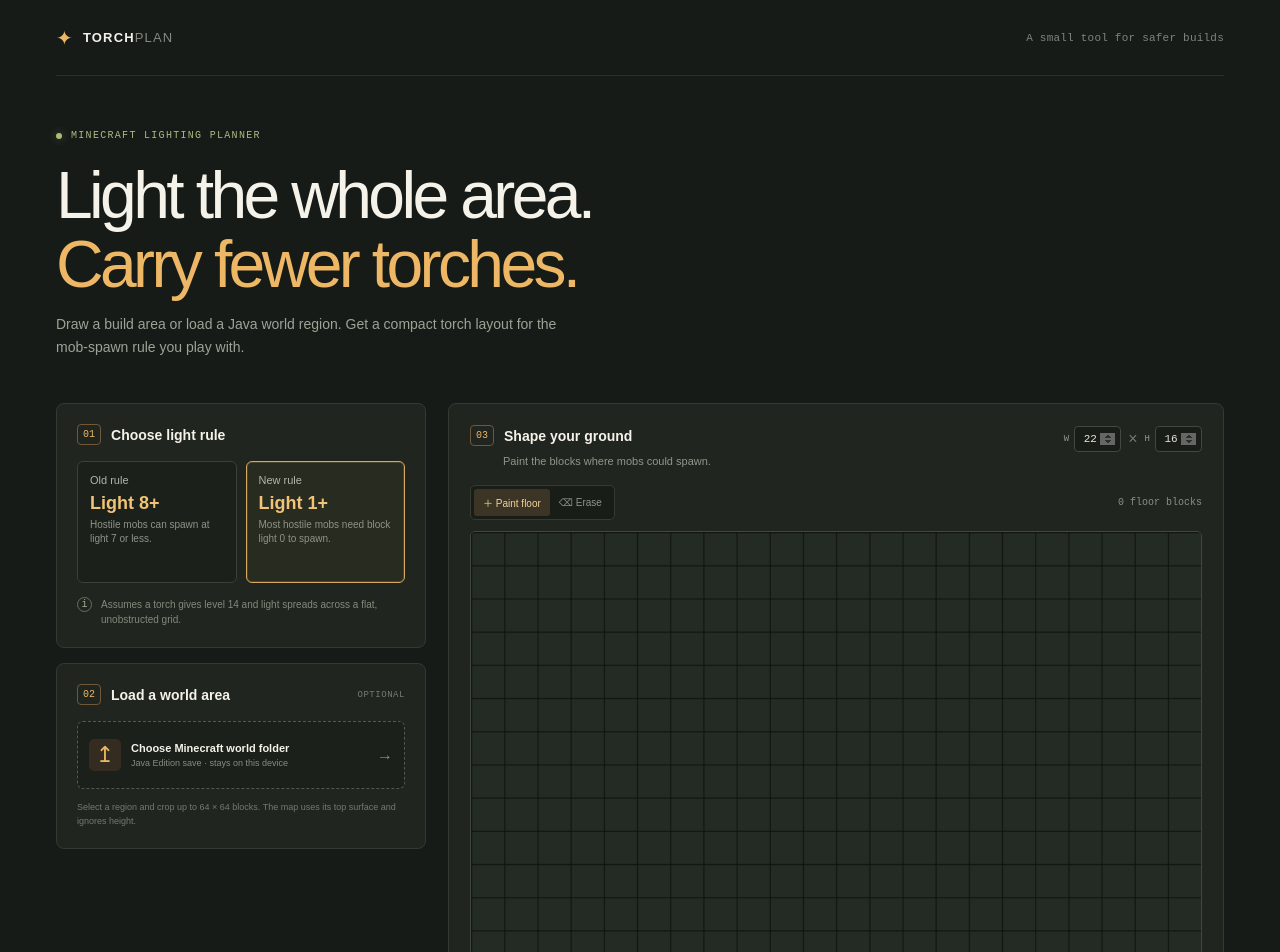
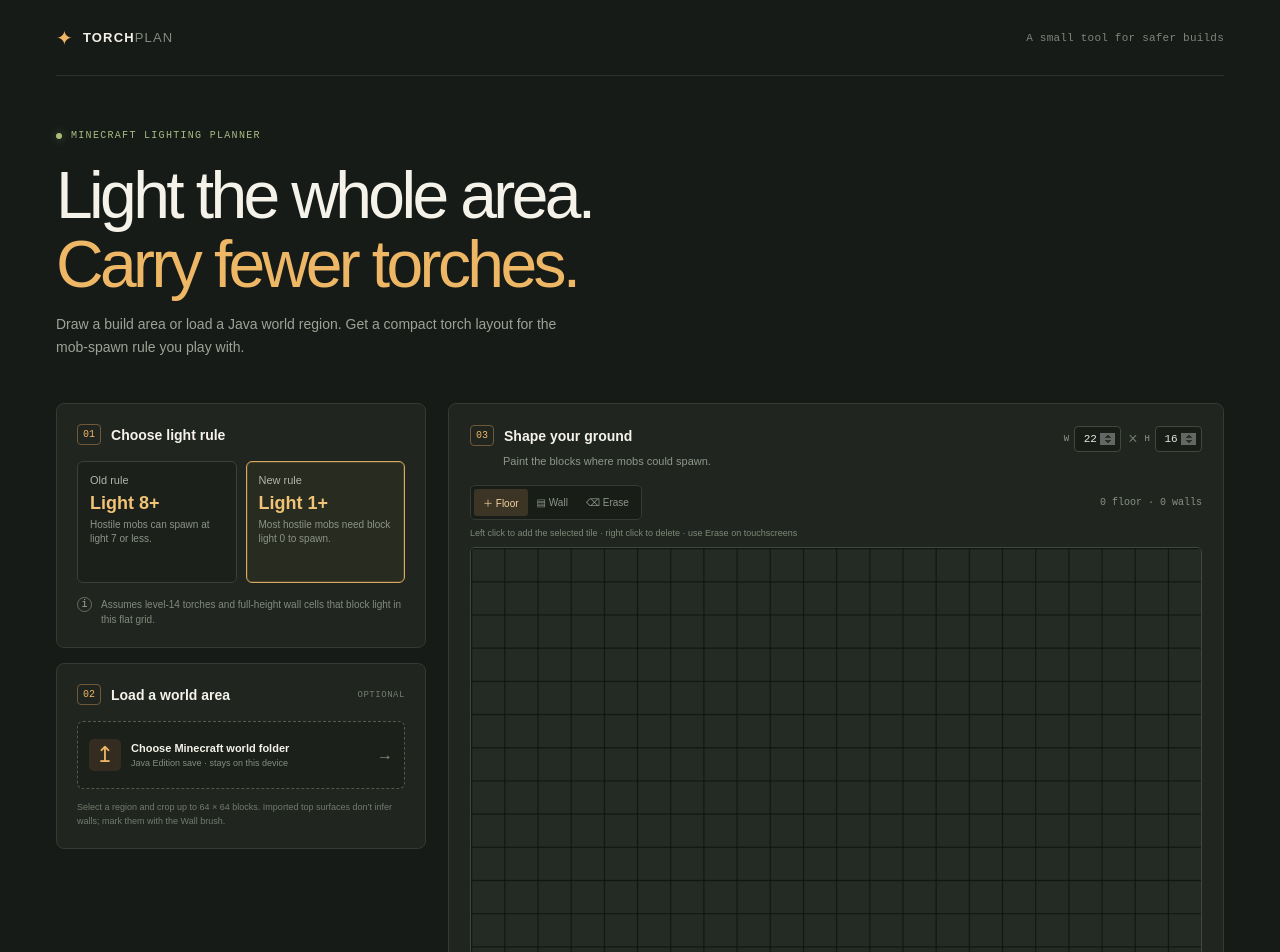
Before and after one commit to furinobu/minecraft-torch-planner, a React (Vite) app: page / in a window 1280 px wide. Shown: the top 952 px of the page. Built offline with nearby package versions, Linux system fonts and the light colour scheme.

Commit message:
Model walls and add right-click erase

```diff
--- a/src/App.tsx
+++ b/src/App.tsx
@@ -6,7 +6,7 @@ import type { ImportedRegion, RegionChoice } from "./worldFolder";
 import type { TorchPlan } from "./torchPlanner";
 
 type Rule = "legacy" | "modern";
-type Tool = "paint" | "erase";
+type Tool = "floor" | "wall" | "erase";
 const INITIAL_WIDTH = 22;
 const INITIAL_HEIGHT = 16;
 
@@ -52,9 +52,9 @@ function RegionPreview({ region, cropX, cropZ, cropWidth, cropHeight }: {
 export default function App() {
   const [width, setWidth] = useState(INITIAL_WIDTH);
   const [height, setHeight] = useState(INITIAL_HEIGHT);
-  const [floor, setFloor] = useState(() => new Uint8Array(INITIAL_WIDTH * INITIAL_HEIGHT));
+  const [terrain, setTerrain] = useState(() => new Uint8Array(INITIAL_WIDTH * INITIAL_HEIGHT));
   const [rule, setRule] = useState<Rule>("modern");
-  const [tool, setTool] = useState<Tool>("paint");
+  const [tool, setTool] = useState<Tool>("floor");
   const [plan, setPlan] = useState<TorchPlan | null>(null);
   const [calculating, setCalculating] = useState(false);
   const [regions, setRegions] = useState<RegionChoice[]>([]);
@@ -70,7 +70,8 @@ export default function App() {
   const [planError, setPlanError] = useState("");
   const canvasRef = useRef<HTMLCanvasElement>(null);
   const workerRef = useRef<Worker | null>(null);
-  const cellsOn = useMemo(() => floor.reduce((count, value) => count + (value ? 1 : 0), 0), [floor]);
+  const cellsOn = useMemo(() => terrain.reduce((count, value) => count + (value === 1 ? 1 : 0), 0), [terrain]);
+  const wallsOn = useMemo(() => terrain.reduce((count, value) => count + (value === 2 ? 1 : 0), 0), [terrain]);
   const radius = rule === "legacy" ? 6 : 13;
   const torchCoordinates = plan?.positions.map((position) => {
     const x = position % width;
@@ -96,12 +97,23 @@ export default function App() {
     context.fillStyle = "#242a24";
     context.fillRect(0, 0, canvas.width, canvas.height);
 
-    for (let index = 0; index < floor.length; index += 1) {
+    for (let index = 0; index < terrain.length; index += 1) {
       const x = index % width;
       const y = Math.floor(index / width);
-      if (floor[index]) {
+      if (terrain[index] === 1) {
         context.fillStyle = "#687c5d";
         context.fillRect(x * cellSize + 1, y * cellSize + 1, cellSize - 2, cellSize - 2);
+      } else if (terrain[index] === 2) {
+        context.fillStyle = "#505a57";
+        context.fillRect(x * cellSize + 1, y * cellSize + 1, cellSize - 2, cellSize - 2);
+        context.strokeStyle = "#849087";
+        context.lineWidth = 2;
+        context.beginPath();
+        context.moveTo(x * cellSize + 5, y * cellSize + 10);
+        context.lineTo((x + 1) * cellSize - 5, y * cellSize + 10);
+        context.moveTo(x * cellSize + 5, y * cellSize + 19);
+        context.lineTo((x + 1) * cellSize - 5, y * cellSize + 19);
+        context.stroke();
       }
     }
     if (plan) {
@@ -138,17 +150,20 @@ export default function App() {
       context.lineTo(canvas.width, y * cellSize + 0.5);
       context.stroke();
     }
-  }, [floor, width, height, plan]);
+  }, [terrain, width, height, plan]);
 
   const paintAt = (event: ReactPointerEvent<HTMLCanvasElement>) => {
-    if (event.type === "pointermove" && event.buttons === 0) return;
+    const pointerIsMoving = event.type === "pointermove";
+    if (pointerIsMoving && event.buttons === 0) return;
+    if (!pointerIsMoving && event.button !== 0 && event.button !== 2) return;
     const bounds = event.currentTarget.getBoundingClientRect();
     const x = Math.floor(((event.clientX - bounds.left) / bounds.width) * width);
     const y = Math.floor(((event.clientY - bounds.top) / bounds.height) * height);
     if (x < 0 || y < 0 || x >= width || y >= height) return;
     const index = y * width + x;
-    const value = tool === "paint" ? 1 : 0;
-    setFloor((current) => {
+    const rightClick = pointerIsMoving ? (event.buttons & 2) !== 0 : event.button === 2;
+    const value = rightClick || tool === "erase" ? 0 : tool === "wall" ? 2 : 1;
+    setTerrain((current) => {
       if (current[index] === value) return current;
       const next = current.slice();
       next[index] = value;
@@ -162,7 +177,7 @@ export default function App() {
   const changeDimension = (which: "width" | "height", value: number) => {
     const nextWidth = which === "width" ? value : width;
     const nextHeight = which === "height" ? value : height;
-    setFloor((current) => resizeGrid(current, width, height, nextWidth, nextHeight));
+    setTerrain((current) => resizeGrid(current, width, height, nextWidth, nextHeight));
     setWidth(nextWidth);
     setHeight(nextHeight);
     cancelPlan();
@@ -191,7 +206,7 @@ export default function App() {
       setPlanError("The torch planner stopped unexpectedly. Try a smaller map.");
       worker.terminate();
     };
-    worker.postMessage({ width, height, floor, radius });
+    worker.postMessage({ width, height, terrain, radius });
   };
 
   const handleFolder = (fileList: FileList | null) => {
@@ -234,7 +249,7 @@ export default function App() {
     }
     setWidth(nextWidth);
     setHeight(nextHeight);
-    setFloor(next);
+    setTerrain(next);
     const region = regions[selectedRegion];
     if (region) setWorldOrigin({ x: region.x * 512 + cropX, z: region.z * 512 + cropZ });
     cancelPlan();
@@ -269,7 +284,7 @@ export default function App() {
                 <span className="rule-name">New rule</span><span className="rule-level">Light 1+</span><span className="rule-detail">Most hostile mobs need block light 0 to spawn.</span>
               </button>
             </div>
-            <div className="assumption"><span className="info-mark">i</span><span>Assumes a torch gives level 14 and light spreads across a flat, unobstructed grid.</span></div>
+            <div className="assumption"><span className="info-mark">i</span><span>Assumes level-14 torches and full-height wall cells that block light in this flat grid.</span></div>
           </section>
 
           <section className="panel import-panel">
@@ -299,7 +314,7 @@ export default function App() {
               </div>
               <button className="small-button apply-crop" onClick={applyCrop}>Use this area →</button>
             </div>}
-            <p className="import-help">Select a region and crop up to 64 × 64 blocks. The map uses its top surface and ignores height.</p>
+            <p className="import-help">Select a region and crop up to 64 × 64 blocks. Imported top surfaces don’t infer walls; mark them with the Wall brush.</p>
           </section>
         </aside>
 
@@ -314,17 +329,19 @@ export default function App() {
           </div>
           <div className="canvas-toolbar">
             <div className="tool-switch" role="group" aria-label="Map drawing tool">
-              <button className={tool === "paint" ? "active" : ""} onClick={() => setTool("paint")}>＋ Paint floor</button>
+              <button className={tool === "floor" ? "active" : ""} onClick={() => setTool("floor")}>＋ Floor</button>
+              <button className={tool === "wall" ? "active" : ""} onClick={() => setTool("wall")}>▤ Wall</button>
               <button className={tool === "erase" ? "active" : ""} onClick={() => setTool("erase")}>⌫ Erase</button>
             </div>
-            <span className="map-count">{cellsOn.toLocaleString()} floor blocks</span>
+            <span className="map-count">{cellsOn.toLocaleString()} floor · {wallsOn.toLocaleString()} walls</span>
           </div>
+          <p className="map-instructions">Left click to add the selected tile · right click to delete · use Erase on touchscreens</p>
           <div className="map-scroll">
             <canvas ref={canvasRef} className="map-canvas" onPointerDown={paintAt} onPointerMove={paintAt} onContextMenu={(event) => event.preventDefault()} aria-label="Paintable top-down map grid" role="application" />
           </div>
           <div className="map-footer">
-            <div className="legend"><span className="legend-swatch floor-swatch" /> Walkable floor <span className="legend-swatch torch-swatch">✦</span> Suggested torch</div>
-            <button className="clear-button" onClick={() => { setFloor(new Uint8Array(width * height)); setPlan(null); }}>Clear map</button>
+            <div className="legend"><span className="legend-swatch floor-swatch" /> Walkable floor <span className="legend-swatch wall-swatch" /> Wall blocks light <span className="legend-swatch torch-swatch">✦</span> Suggested torch</div>
+            <button className="clear-button" onClick={() => { cancelPlan(); setTerrain(new Uint8Array(width * height)); setPlan(null); setPlanError(""); }}>Clear map</button>
           </div>
 
           <div className="plan-bar">
@@ -339,7 +356,7 @@ export default function App() {
         </section>
       </div>
 
-      <footer className="footnote"><span>Planning is based on block light only. Spawn conditions such as biome, floor block, sky light, and nearby players are outside this 2D model.</span><a href="https://feedback.minecraft.net/hc/en-us/articles/4415128577293-Minecraft-Java-Edition-1-18" target="_blank" rel="noreferrer">1.18 light rule ↗</a></footer>
+      <footer className="footnote"><span>Walls are treated as full-height opaque cells in a flat 2D layer. Other spawn conditions such as biome, floor block, sky light, and nearby players are outside this model.</span><a href="https://feedback.minecraft.net/hc/en-us/articles/4415128577293-Minecraft-Java-Edition-1-18" target="_blank" rel="noreferrer">1.18 light rule ↗</a></footer>
     </main>
   );
 }
--- a/src/planner.worker.ts
+++ b/src/planner.worker.ts
@@ -3,12 +3,12 @@ import { planTorches } from "./torchPlanner";
 type PlanRequest = {
   width: number;
   height: number;
-  floor: Uint8Array;
+  terrain: Uint8Array;
   radius: number;
 };
 
 const worker = self as unknown as DedicatedWorkerGlobalScope;
 worker.onmessage = (event: MessageEvent<PlanRequest>) => {
-  const { width, height, floor, radius } = event.data;
-  worker.postMessage(planTorches(width, height, floor, radius));
+  const { width, height, terrain, radius } = event.data;
+  worker.postMessage(planTorches(width, height, terrain, radius));
 };
--- a/src/style.css
+++ b/src/style.css
@@ -77,13 +77,15 @@ input[type=number]::-webkit-inner-spin-button, input[type=number]::-webkit-outer
 .tool-switch { display: inline-flex; padding: 3px; border-radius: 5px; background: #181d18; border: 1px solid #333b32; }
 .tool-switch button { border: 0; border-radius: 3px; background: transparent; color: #8e9688; padding: 6px 9px; font-size: 10px; cursor: pointer; }
 .tool-switch button.active { color: #f0d49f; background: #3c3425; }
-.map-count { color: #899183; font: 10px 'DM Mono', monospace; }
+.map-count { color: #899183; font: 10px 'DM Mono', monospace; white-space: nowrap; }
+.map-instructions { color: #7e8878; font-size: 9px; margin: -3px 0 9px; }
 .map-scroll { overflow: auto; max-height: 590px; border: 1px solid #41493e; background: #202620; border-radius: 5px; touch-action: none; }
 .map-canvas { width: 100%; height: auto; min-width: 360px; display: block; cursor: crosshair; touch-action: none; }
 .map-footer { display: flex; justify-content: space-between; align-items: center; gap: 8px; padding-top: 12px; }
 .legend { display: flex; align-items: center; gap: 7px; color: #899183; font-size: 9px; }
 .legend-swatch { display: inline-grid; place-items: center; width: 10px; height: 10px; border-radius: 2px; }
 .floor-swatch { background: #687c5d; }
+.wall-swatch { height: 8px; background: #505a57; border: 1px solid #849087; }
 .torch-swatch { color: #ffcf7a; font-size: 12px; margin-left: 6px; }
 .clear-button { color: #92998c; background: transparent; border: 0; padding: 3px; font-size: 10px; cursor: pointer; }
 .clear-button:hover { color: #efc376; }
@@ -127,5 +129,6 @@ input[type=number]::-webkit-inner-spin-button, input[type=number]::-webkit-outer
   .map-panel { grid-row: 1; }
   .map-canvas { min-width: 320px; }
   .map-header { flex-wrap: wrap; }
+  .canvas-toolbar { align-items: flex-start; flex-direction: column; gap: 8px; }
   .footnote { flex-direction: column; gap: 8px; }
 }
```
Also changed, not shown: src/torchPlanner.ts (+32 -16 lines), 1 other file (tests, documents, lock files or other folders).
